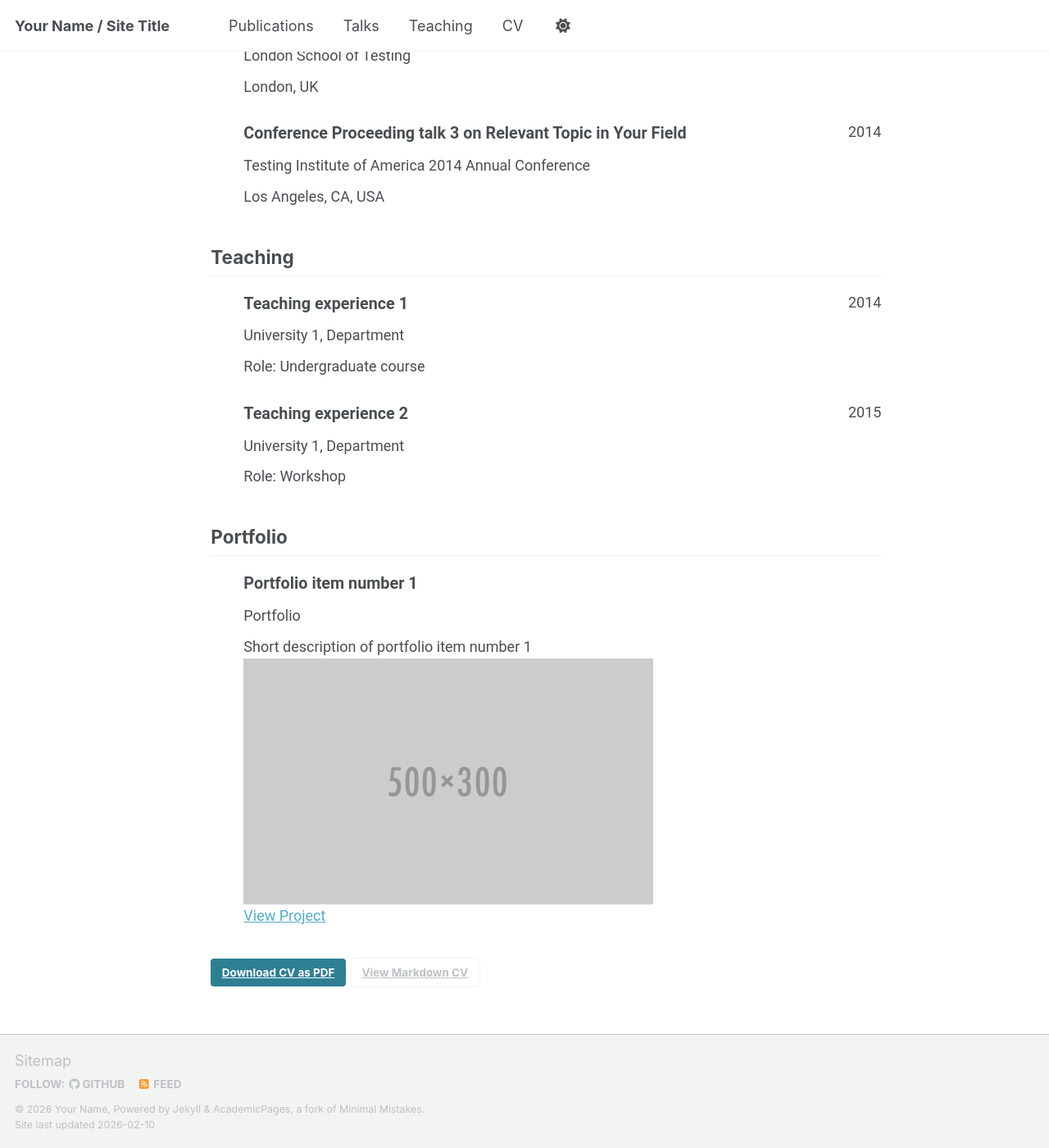
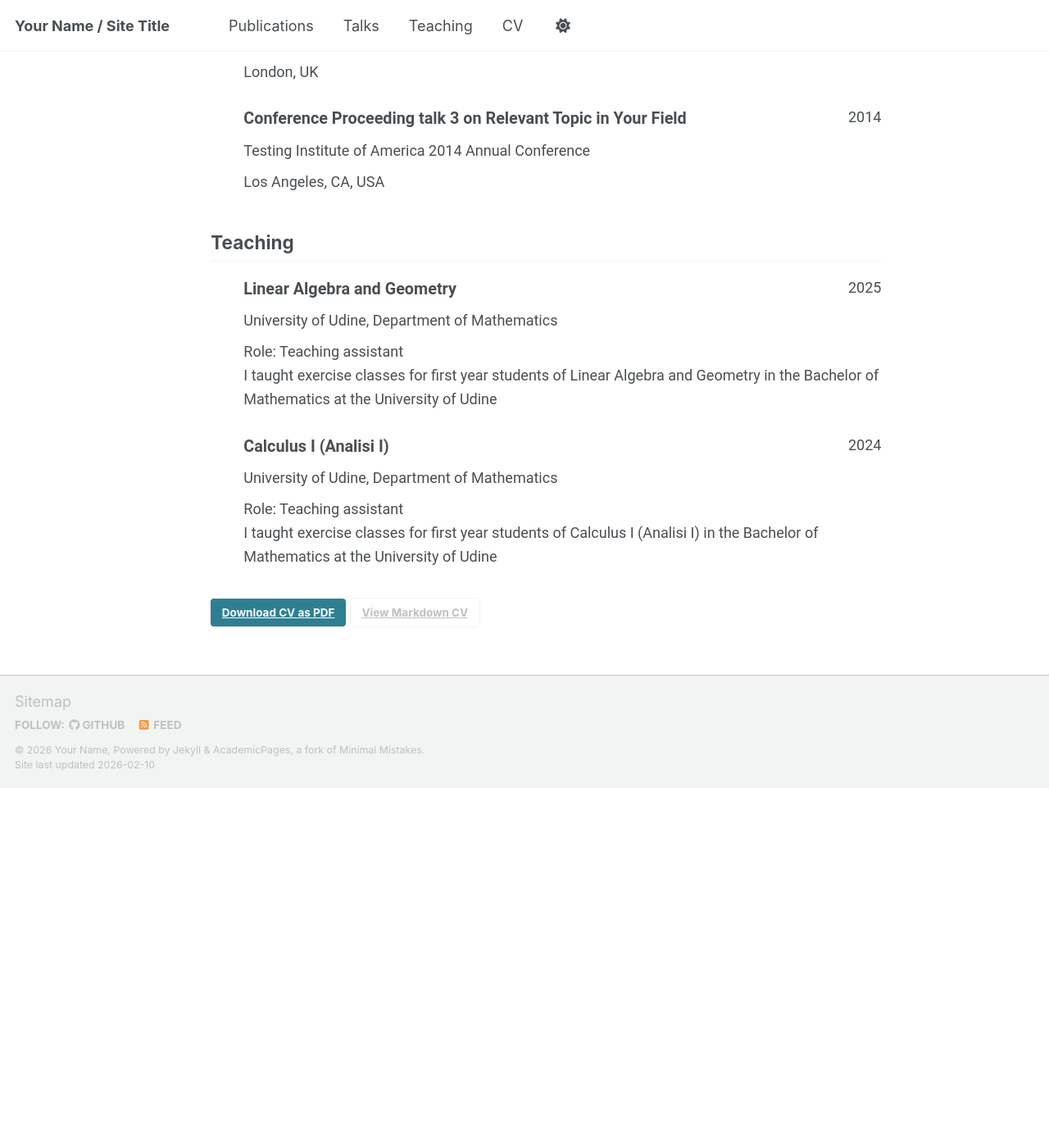
Before and after one commit to gianmarcoosso/gianmarcoosso.github.io, a Jekyll site: the page built from _pages/cv-json.md, in a window 1280 px wide and 1400 px high, scrolled down 1918 px. Shown: the whole window at 82% size. Built offline with Jekyll 4.4.1, drawn with Linux system fonts in a browser that asks for light colours; a script bundle is joined from its source files by our own code; library files that are not in the unit come from our copies; after the commit the page ends 2879 px from its top, so only the background shows below that; some of the changed text lies outside the part shown.

Commit message:
Revise CV details including name and education
Updated personal information and education details in cv.json.

```diff
--- a/_data/cv.json
+++ b/_data/cv.json
@@ -1,69 +1,47 @@
 {
   "basics": {
-    "name": "Your Sidebar Name",
-    "email": "none@example.org",
-    "phone": "",
-    "website": "https://academicpages.github.io",
-    "summary": "Currently employed at Red Brick University. Short biography for the left-hand sidebar",
+    "name": "Gian Marco Osso",
+    "email": "gian.marco.osso1@gmail.org",
+    "website": "https://gianmarcoosso.github.io",
+    "summary": "Mathematician interested in descriptive set theory, computability theory and foundations.",
     "location": {
-      "address": "",
-      "postalCode": "",
-      "city": "Earth",
-      "countryCode": "US",
-      "region": ""
+      "address": "Via delle Scienze 206",
+      "postalCode": "33100",
+      "city": "Udine",
+      "countryCode": "IT",
     },
     "profiles": [
       {
-        "network": "Google Scholar",
-        "username": "",
-        "url": "https://scholar.google.com/citations?user=PS_CX0AAAAAJ"
-      },
-      {
-        "network": "ORCID",
-        "username": "",
-        "url": "https://orcid.org/yourorcidurl"
-      },
-      {
         "network": "GitHub",
-        "username": "academicpages",
-        "url": "https://github.com/academicpages"
+        "username": "gianmarcoosso",
+        "url": "https://github.com/gianmarcoosso"
       }
     ]
   },
   "work": [],
   "education": [
     {
-      "institution": "GitHub University",
-      "area": "Ph.D in Version Control Theory",
-      "studyType": "",
-      "startDate": "",
-      "endDate": "2018",
-      "gpa": null,
-      "courses": []
+      "institution": "University of Udine",
+      "area": "Ph.D in Mathematical and Physical Sciences",
+      "startDate": "2023",
+      "endDate": "2026",
     },
     {
-      "institution": "GitHub University",
-      "area": "M.S. in Jekyll",
-      "studyType": "",
-      "startDate": "",
-      "endDate": "2014",
-      "gpa": null,
-      "courses": []
+      "institution": "University of Amsterdam (UvA)",
+      "area": "M.S. in Logic (Logic and Mathematics track)",
+      "startDate": "2020",
+      "endDate": "2022",
     },
     {
-      "institution": "GitHub University",
-      "area": "B.S. in GitHub",
-      "studyType": "",
-      "startDate": "",
-      "endDate": "2012",
-      "gpa": null,
-      "courses": []
-    }
+      "institution": "University of Trento",
+      "area": "B.S. in Mathematics",
+      "startDate": "2017",
+      "endDate": "2020",
+      }
   ],
   "skills": [],
   "languages": [],
   "interests": [],
-  "references": [],
   "publications": [
     {
       "name": "Paper Title Number 1",
@@ -126,27 +104,18 @@
   ],
   "teaching": [
     {
-      "course": "Teaching experience 1",
-      "institution": "University 1, Department",
-      "date": "2014-01-01",
-      "role": "Undergraduate course",
-      "description": ""
+      "course": "Linear Algebra and Geometry",
+      "institution": "University of Udine, Department of Mathematics",
+      "date": "2025/2026",
+      "role": "Teaching assistant",
+      "description": "I taught exercise classes for first year students of Linear Algebra and Geometry in the Bachelor of Mathematics at the University of Udine"
     },
     {
-      "course": "Teaching experience 2",
-      "institution": "University 1, Department",
-      "date": "2015-01-01",
-      "role": "Workshop",
-      "description": ""
-    }
-  ],
-  "portfolio": [
-    {
-      "name": "Portfolio item number 1",
-      "category": "portfolio",
-      "date": "",
-      "url": "",
-      "description": "Short description of portfolio item number 1<br/><img src='/images/500x300.png'>"
+      "course": "Calculus I (Analisi I)",
+      "institution": "University of Udine, Department of Mathematics",
+      "date": "2024/2025",
+      "role": "Teaching assistant",
+      "description": "I taught exercise classes for first year students of Calculus I (Analisi I) in the Bachelor of Mathematics at the University of Udine"
     }
   ]
 }
```
